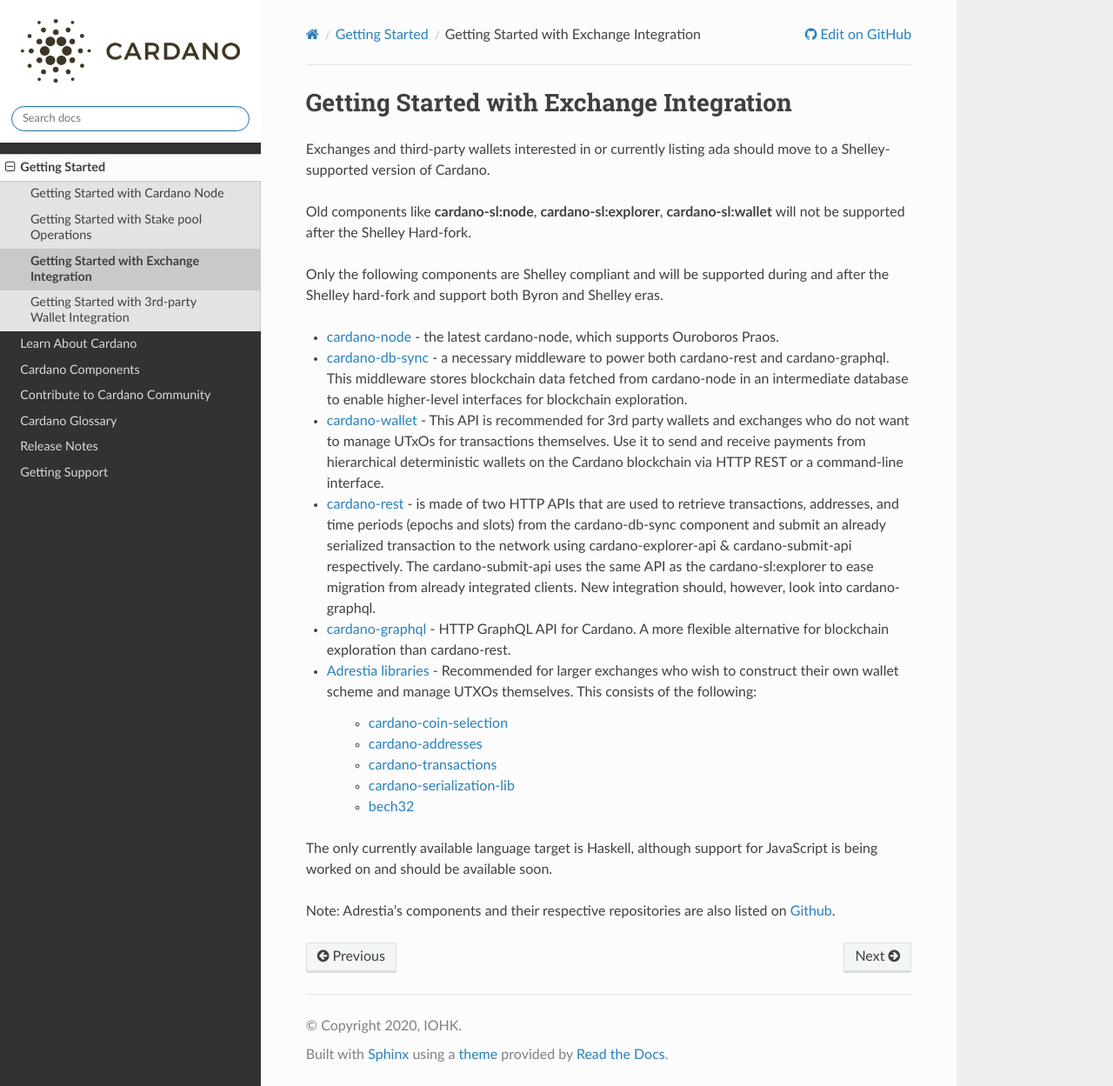
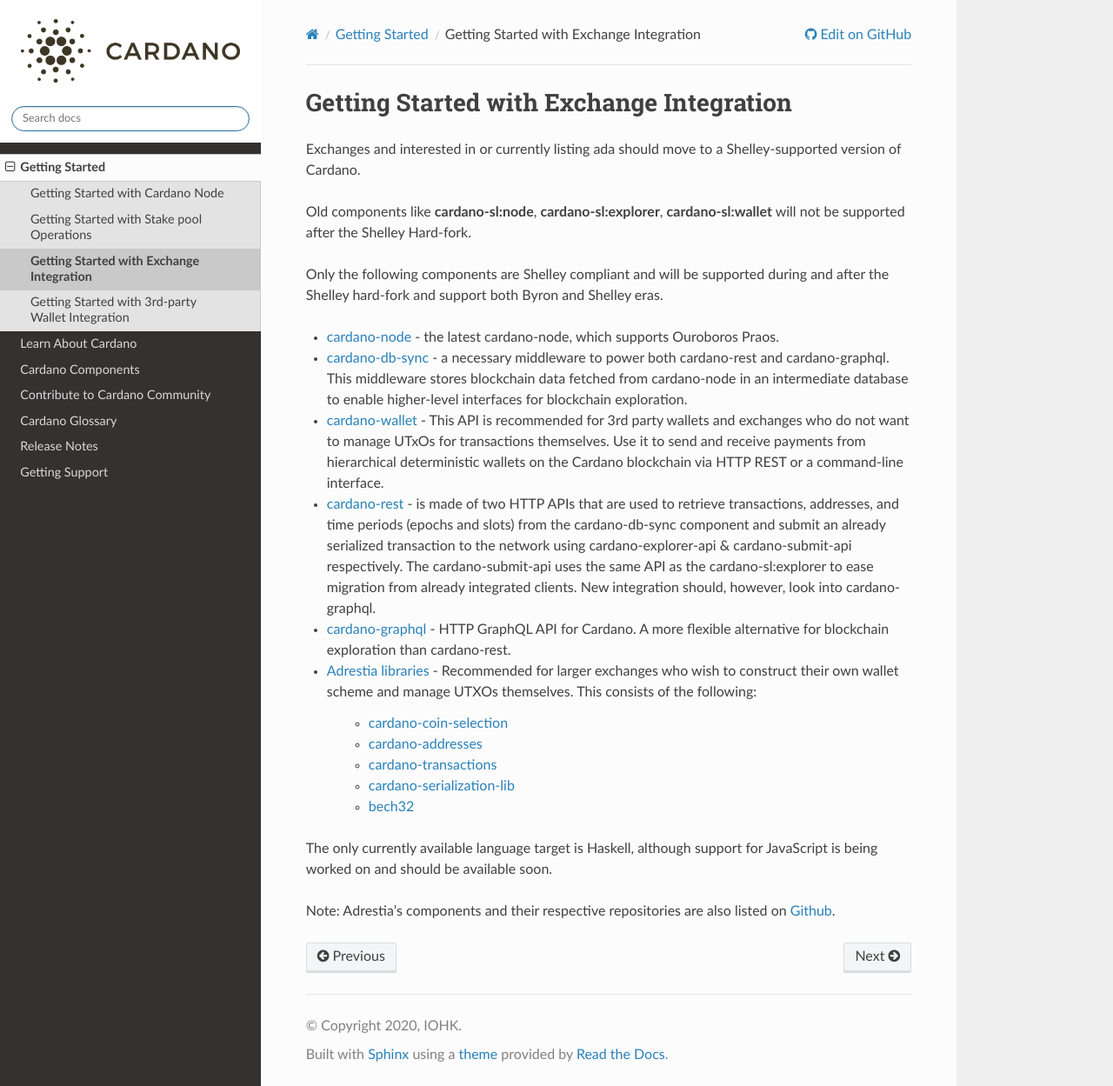
Before and after one commit to input-output-hk/technical-docs, a Sphinx documentation site: the page built from source/getting-started/exchange-integration.md, in a window 1280 px wide and 1249 px high. Shown: the whole window at 87% size. Built offline with Sphinx 7.4.7 and the Read the Docs theme 2.0.0, drawn with Linux system fonts in a browser that asks for light colours; pages that are not in the unit, such as notebooks, are missing from menus.

Commit message:
Update exchange-integration.md

```diff
--- a/source/getting-started/exchange-integration.md
+++ b/source/getting-started/exchange-integration.md
@@ -1,7 +1,7 @@
 Getting Started with Exchange Integration
 =========================================
 
-Exchanges and third-party wallets interested in or currently listing ada should move to a Shelley-supported version of Cardano.
+Exchanges and interested in or currently listing ada should move to a Shelley-supported version of Cardano.
 
 Old components like **cardano-sl:node**, **cardano-sl:explorer**, **cardano-sl:wallet** will not be supported after the Shelley Hard-fork.
 
```
